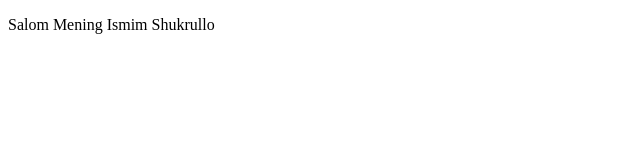
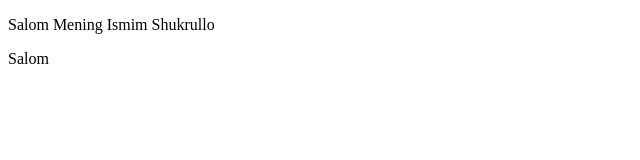
Before and after one commit to raximovshukrullo119-create/About-Shukrullo, a plain HTML site: page 1-Dars/index.html in a window 1280 px wide. Shown: the full height of the page, 0-640 px from the left. Drawn offline with Linux system fonts and the light colour scheme.

Commit message:
Salom deb yozdim.

```diff
--- a/1-Dars/index.html
+++ b/1-Dars/index.html
@@ -10,7 +10,7 @@
 
 <P>Salom Mening Ismim Shukrullo</P>
 
-
+<P>Salom</P>
 
 
 
```
